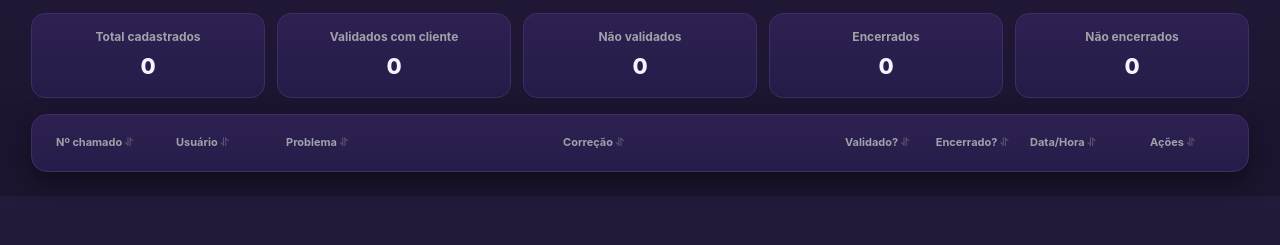
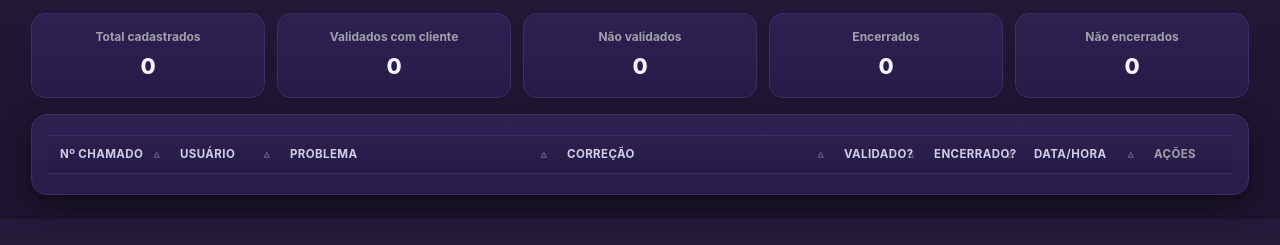
Before and after one commit to Hebertydasilva/chamados, a plain HTML site: page index.html in a window 1280 px wide. Shown: the part 85-330 px from the top of the page. Drawn offline with Linux system fonts and the light colour scheme; no server answers.

Commit message:
index.html

```diff
--- a/index.html
+++ b/index.html
@@ -20,6 +20,7 @@
     .title{font-size:clamp(18px,2.5vw,28px);font-weight:800;letter-spacing:.3px}
     .subtitle{color:var(--muted);font-size:12px}
     .panel{background:linear-gradient(180deg,var(--panel),#271c49);border:1px solid var(--border);border-radius:16px;padding:16px;box-shadow:var(--shadow)}
+
     /* 6 colunas no form */
     .grid{display:grid;grid-template-columns:1fr 1fr .8fr .8fr .8fr .7fr;gap:10px}
     label{font-size:12px;color:var(--muted)}
@@ -41,19 +42,64 @@
 
     /* Tabela com larguras fixas e quebra de palavras */
     table{width:100%;border-collapse:separate;border-spacing:0 8px;table-layout:fixed}
-    thead th{font-size:12px;color:var(--muted);text-align:left;padding:0 10px}
     tbody tr{background:var(--card);border:1px solid var(--border)}
     tbody td{padding:12px 10px;vertical-align:top;word-break:break-word}
     tbody tr{border-radius:12px}
     tbody tr td:first-child{border-radius:12px 0 0 12px}
     tbody tr td:last-child{border-radius:0 12px 12px 0}
 
+    /* Cabeçalho sticky + estilo */
+    thead { position: sticky; top: 0; z-index: 5; }
+    thead th{
+      background: linear-gradient(180deg, #2b1f4e, #261b48);
+      border-top: 1px solid var(--border);
+      border-bottom: 1px solid var(--border);
+      padding: 10px 12px !important;
+      text-transform: uppercase;
+      letter-spacing: .4px;
+      font-weight: 700;
+      font-size: 11.5px;
+      color: #cfcfe8;
+      white-space: nowrap;
+      text-align: left;
+    }
+    thead tr::after{content:"";display:block;height:6px}
+
+    /* Centralizar Validado? (5ª) e Encerrado? (6ª) no header e no corpo */
+    thead th:nth-child(5),
+    thead th:nth-child(6),
+    tbody td:nth-child(5),
+    tbody td:nth-child(6) { text-align:center; }
+
+    /* Cabeçalho: ordenável vs não ordenável */
+    th.no-sort{ cursor: default; color: var(--muted); }
+    th.sortable{
+      cursor: pointer;
+      user-select: none;
+      position: relative;
+      padding-right: 22px !important; /* espaço pro ícone */
+    }
+    th.sortable::after{
+      content: "▵"; /* neutro */
+      position: absolute; right: 8px; top: 50%;
+      transform: translateY(-58%);
+      font-size: 12px; opacity: .35;
+    }
+    th.sortable[data-sort="asc"]::after{ content: "▲"; opacity: .9; }
+    th.sortable[data-sort="desc"]::after{ content: "▼"; opacity: .9; }
+    th.sortable:hover{ color:#fff; }
+    th.sortable:focus-visible{
+      outline:2px solid var(--accent);
+      outline-offset:2px;
+      border-radius:6px;
+    }
+
     /* Células de texto longo: mostrar tudo, com quebras */
     .wrap-cell{
       white-space:pre-wrap;        /* respeita \n e quebra linhas */
       overflow-wrap:anywhere;      /* quebra palavras muito longas */
-      word-break:normal;           /* não quebrar agressivo se não precisar */
-      hyphens:auto;                /* hifenização quando aplicável */
+      word-break:normal;
+      hyphens:auto;
     }
 
     .badge{padding:4px 8px;border-radius:999px;font-size:12px;border:1px solid var(--border);display:inline-block;background:#241a3b;color:#e9e7ff}
@@ -62,11 +108,10 @@
     .muted{color:var(--muted)}
     .right{display:flex;gap:6px;justify-content:flex-end}
     .sortable{cursor:pointer}
-    .sortable::after{content:" ⥯";opacity:.4}
 
     /* compacto Y */
     table.compact-rows{border-spacing:0 4px}
-    table.compact-rows thead th{padding:0 8px;font-size:11px}
+    table.compact-rows thead th{padding:10px 12px;font-size:11.5px}
     table.compact-rows tbody td{padding:6px 8px;font-size:13px;line-height:1.15}
     table.compact-rows .badge{padding:2px 6px;font-size:11px}
     table.compact-rows .right{gap:4px}
@@ -90,42 +135,13 @@
     @media (max-width:900px){
       .grid{grid-template-columns:1fr}
       .stats{grid-template-columns:repeat(2,1fr)}
+      thead th { font-size:11px }
     }
 
     /* Ícone de copiar número de chamado */
-    .numero-chamado {
-      position: relative;
-      cursor: pointer;
-      font-weight: 700;
-      display: inline-flex;
-      align-items: center;
-    }
-    .icon-copy {
-      width: 16px;
-      height: 16px;
-      margin-left: 6px;
-      opacity: 0;
-      transition: opacity 0.2s ease;
-      pointer-events: none;
-    }
+    .numero-chamado { position: relative; cursor: pointer; font-weight: 700; display: inline-flex; align-items: center; }
+    .icon-copy { width: 16px; height: 16px; margin-left: 6px; opacity: 0; transition: opacity 0.2s ease; pointer-events: none; }
     .numero-chamado:hover .icon-copy { opacity: 1; }
-
-/* Centralizar conteúdo das colunas Validado? (5ª) e Encerrado? (6ª) */
-  tbody td:nth-child(5),
-  tbody td:nth-child(6),
-  thead th:nth-child(5),
-  thead th:nth-child(6) {
-    text-align: center;
-  }
-
-  /* Opcional: garante que o badge fique bem no centro */
-  tbody td:nth-child(5) .badge,
-  tbody td:nth-child(6) .badge {
-    display: inline-block;
-  }
-
-
-
   </style>
 </head>
 <body>
@@ -155,7 +171,7 @@
         <table class="compact-rows" aria-label="Tabela de chamados resolvidos">
           <!-- Colunas com larguras fixas para manter alinhamento -->
           <colgroup>
-  <col style="width:120px">   <!-- Nº chamado (↑ para não quebrar) -->
+            <col style="width:120px">   <!-- Nº chamado -->
             <col style="width:110px">   <!-- Usuário -->
             <col style="width:35%">     <!-- Problema -->
             <col style="width:35%">     <!-- Correção -->
@@ -166,14 +182,14 @@
           </colgroup>
           <thead>
             <tr>
-              <th class="sortable" data-key="numero">Nº chamado</th>
-              <th class="sortable" data-key="usuario">Usuário</th>
-              <th class="sortable" data-key="problema">Problema</th>
-              <th class="sortable" data-key="ajuste">Correção</th>
-              <th class="sortable" data-key="validado">Validado?</th>
-              <th class="sortable" data-key="fechado">Encerrado?</th>
-              <th class="sortable" data-key="datetime">Data/Hora</th>
-              <th class="sortable" data-key="datetime">Ações</th>
+              <th class="sortable" data-key="numero"   scope="col" aria-sort="none">Nº chamado</th>
+              <th class="sortable" data-key="usuario"  scope="col" aria-sort="none">Usuário</th>
+              <th class="sortable" data-key="problema" scope="col" aria-sort="none">Problema</th>
+              <th class="sortable" data-key="ajuste"   scope="col" aria-sort="none">Correção</th>
+              <th class="sortable" data-key="validado" scope="col" aria-sort="none">Validado?</th>
+              <th class="sortable" data-key="fechado"  scope="col" aria-sort="none">Encerrado?</th>
+              <th class="sortable" data-key="datetime" scope="col" aria-sort="descending">Data/Hora</th>
+              <th class="no-sort"  scope="col">Ações</th>
             </tr>
           </thead>
           <tbody id="tbody"></tbody>
@@ -419,6 +435,17 @@
     }
     window.deleteRowByKey = deleteRowByKey;
 
+    // Atualiza setas e aria-sort nos headers
+    function updateHeaderSortIndicators(){
+      document.querySelectorAll('th.sortable').forEach(th=>{
+        const k = th.dataset.key;
+        let mode = 'none';
+        if(state.sort.key === k) mode = state.sort.dir; // 'asc' | 'desc'
+        th.setAttribute('data-sort', mode);
+        th.setAttribute('aria-sort', mode==='none' ? 'none' : (mode==='asc' ? 'ascending' : 'descending'));
+      });
+    }
+
     // Ordenação ao clicar no header
     document.addEventListener('click', (e)=>{
       const th = e.target.closest('th.sortable');
@@ -431,6 +458,7 @@
         state.sort.key = k; state.sort.dir = 'asc';
       }
       render();
+      updateHeaderSortIndicators();
     });
 
     // Render
@@ -496,6 +524,9 @@
           tbody.appendChild(tr);
         });
       }
+
+      // mantém os indicadores em sincronia com o estado
+      updateHeaderSortIndicators();
     }
 
     function attachRealtime(){
@@ -514,7 +545,6 @@
     document.addEventListener('keydown', (e)=>{ if(e.key==='Escape') closeModal(); });
     el('form').addEventListener('submit', upsertRow);
 
-
     // Boot
     setupNumeroMask();
     attachRealtime();
```
Lines whose indentation alone changed are shown as unchanged.
